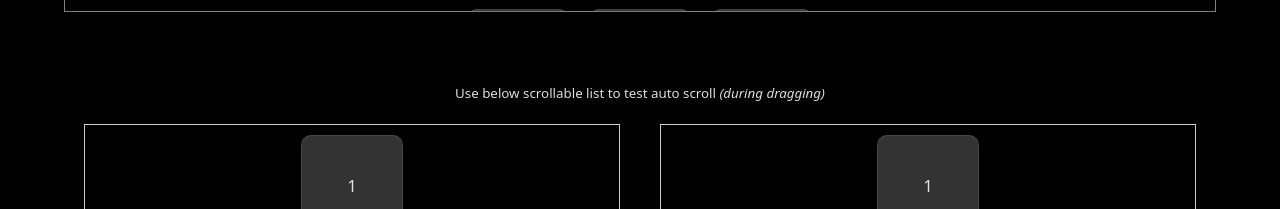
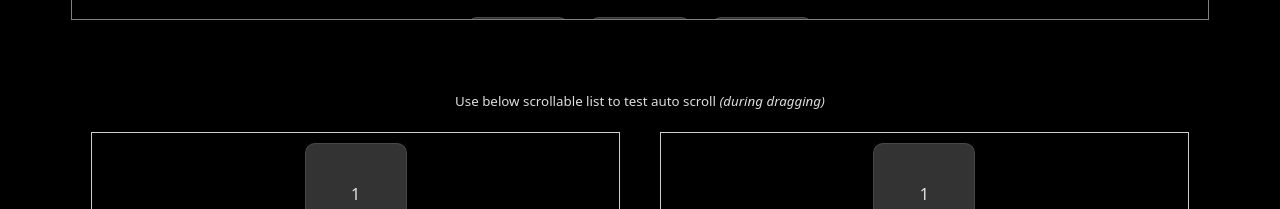
Before and after one commit to walunjakarsachinedu/drag-and-drop-plugin, a website built with webpack: page src/example/index.html in a window 1280 px wide. Both pictures are taken after a click on the button "show complex example". Shown: the part 591-800 px from the top of the page. Built offline with nearby package versions, Linux system fonts and the light colour scheme.

Commit message:
fixed style in example

```diff
--- a/src/example/index.html
+++ b/src/example/index.html
@@ -148,7 +148,7 @@
         <div class="box" data-swd-targets="box3 common" data-swd-zones="box3" data-swd-offset="bottom:7">drag51 (h)</div>
       </div>
       <div class="center">
-        <div class="box-area"
+        <div class="box-area box"
           data-swd-targets="common"
           data-swd-zones="common"
           data-swd-mode="area"
--- a/src/example/style.css
+++ b/src/example/style.css
@@ -1,21 +1,11 @@
 
 :root {
   line-height: 1.5;
-  font-weight: 400;
-  font-synthesis: none;
-  text-rendering: optimizeLegibility;
   -webkit-font-smoothing: antialiased;
-  -moz-osx-font-smoothing: grayscale;
 }
 
 body {
-  margin: 0;
-  display: flex;
-  flex-direction: column;
-  align-items: center;
-  place-items: center;
-  min-width: 320px;
-  min-height: 100vh;
+  min-width: 430px;
   background-color: rgb(0, 0, 0);
   color: rgba(255, 255, 255, 0.87);
   font-family: system-ui, Avenir, Helvetica, Arial, sans-serif;
@@ -40,17 +30,16 @@ body {
 .box {
   height: 100px;
   width: 100px;
-  background-color: gray;
-  display: flex;
-  flex-direction: column;
-  justify-content: center;
-  align-items: center;
   gap: 10px;
   font-family: monospace;
   background-color: rgba(255, 255, 255, 0.2);
   border: 1px solid rgba(255,255,255,0.1);
   border-radius: 10px;
   margin: 10px 10px;
+  display: flex;
+  flex-direction: column;
+  justify-content: center;
+  align-items: center;
 }
 
 .center {
@@ -136,7 +125,6 @@ body {
 .flex-column {
   display: flex;
   flex-direction: column;
-  /* gap: 10px; */
   align-items: center;
   justify-content: center;
 }
@@ -144,3 +132,9 @@ body {
 .txt-secondary {
   color: rgba(255, 255, 255, 0.6);
 }
+
+
+.box-area {
+  height: 200px;
+  width: 200px;
+}
```
